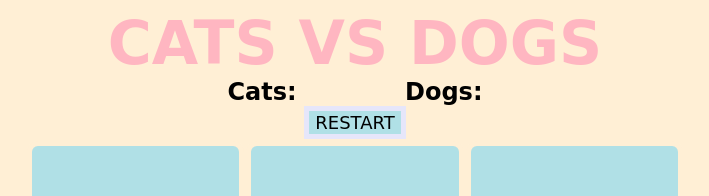
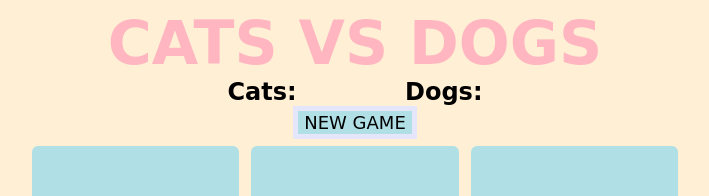
Before and after one commit to marrrgarita/tic-tac-toe, a plain HTML site: page index.html in a window 1280 px wide. Shown: the top 196 px of the page, without its empty margins (285-994 px from the left). Drawn offline with nearby package versions, Linux system fonts and the light colour scheme; a web font is replaced by a local one.

Commit message:
change button to say new game

```diff
--- a/index.html
+++ b/index.html
@@ -24,7 +24,7 @@ crossorigin="anonymous"></script>
     Dogs:
   </h3>
   <div class="options">
-    <button type="button" name="restart" class="restart">Restart</button>
+    <button type="button" name="restart" class="restart">New Game</button>
   </div>
 </header>
 
```
